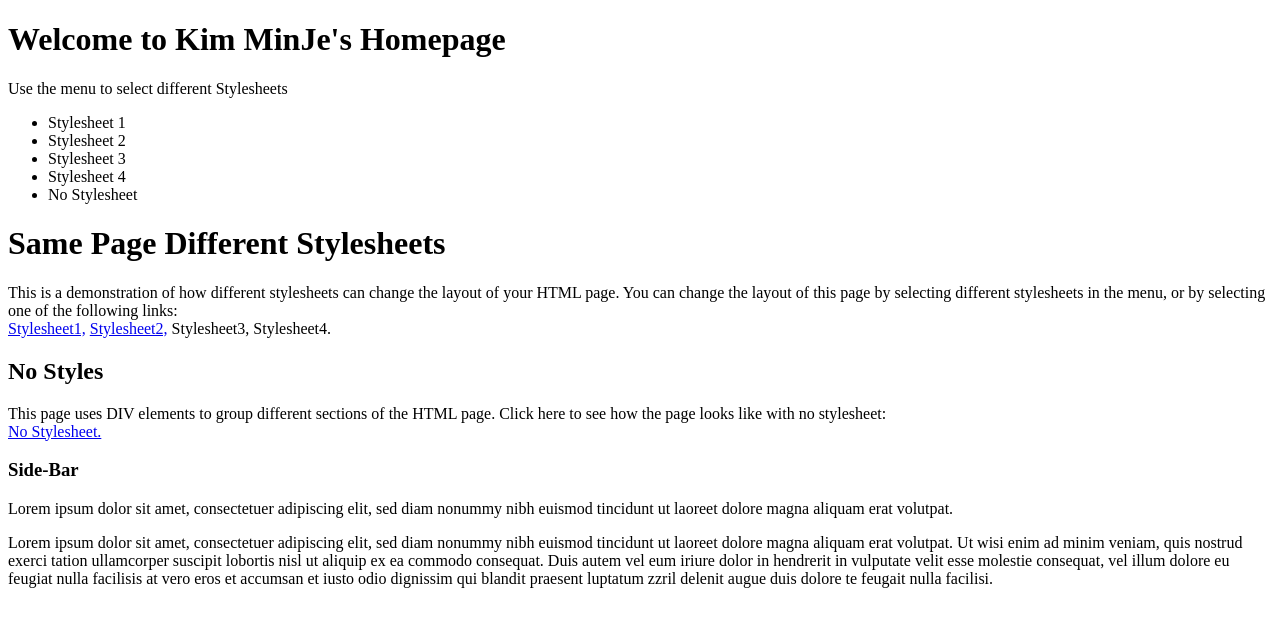
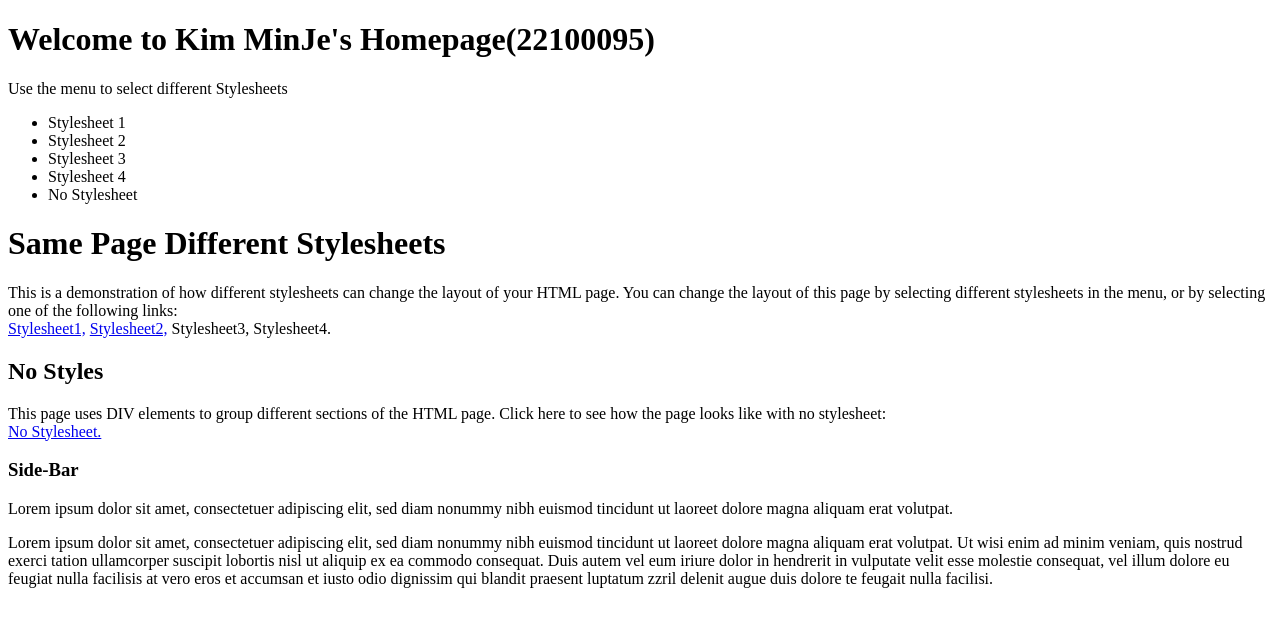
Before and after one commit to MinJe21/2024OSS, a plain HTML site: page index.html in a window 1280 px wide. Drawn offline with Linux system fonts and the light colour scheme.

Commit message:
asdfasdf

```diff
--- a/index.html
+++ b/index.html
@@ -6,7 +6,7 @@
     <title>index.html</title>
 </head>
 <body>
-    <h1>Welcome to Kim MinJe's Homepage</h1>
+    <h1>Welcome to Kim MinJe's Homepage(22100095)</h1>
     Use the menu to select different Stylesheets
     <ul>
       <li>Stylesheet 1</li>
```
Also changed, not shown: style1.html (+1 -1 lines), style2.html (+1 -1 lines).
